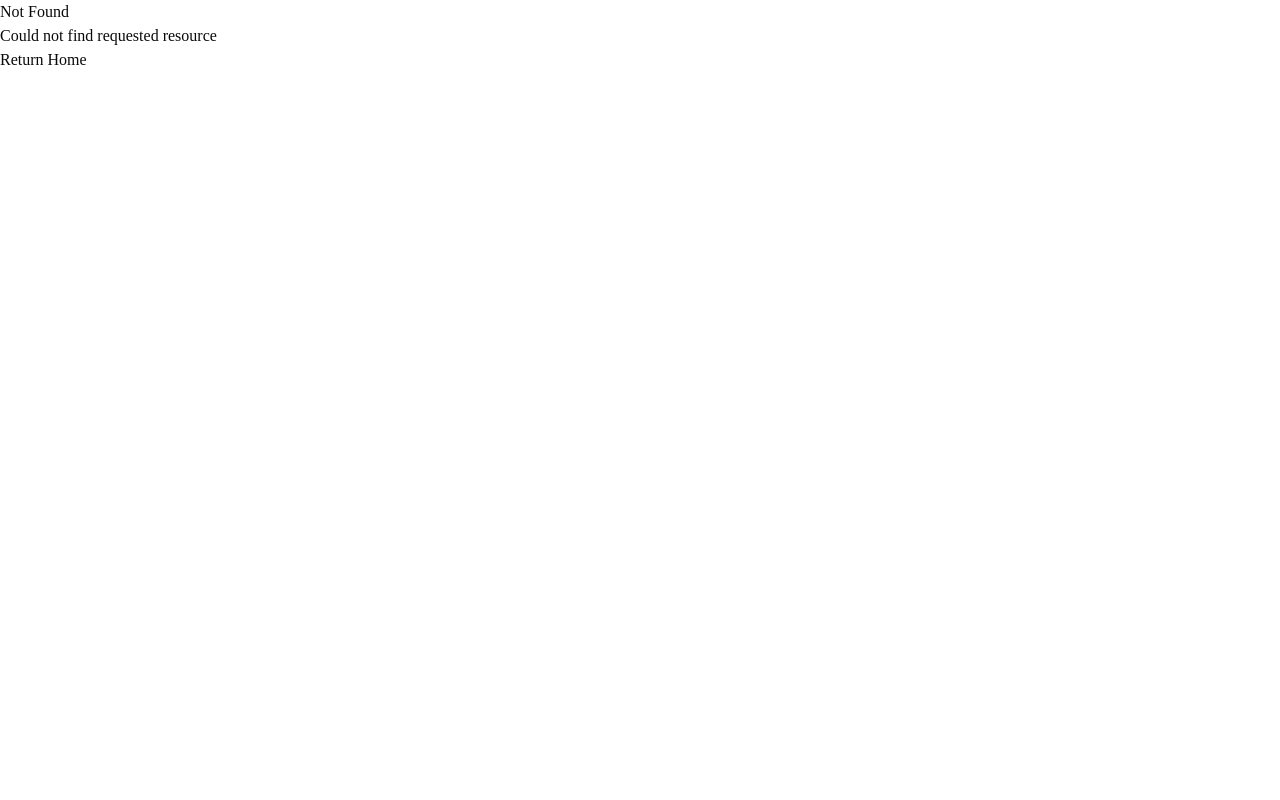
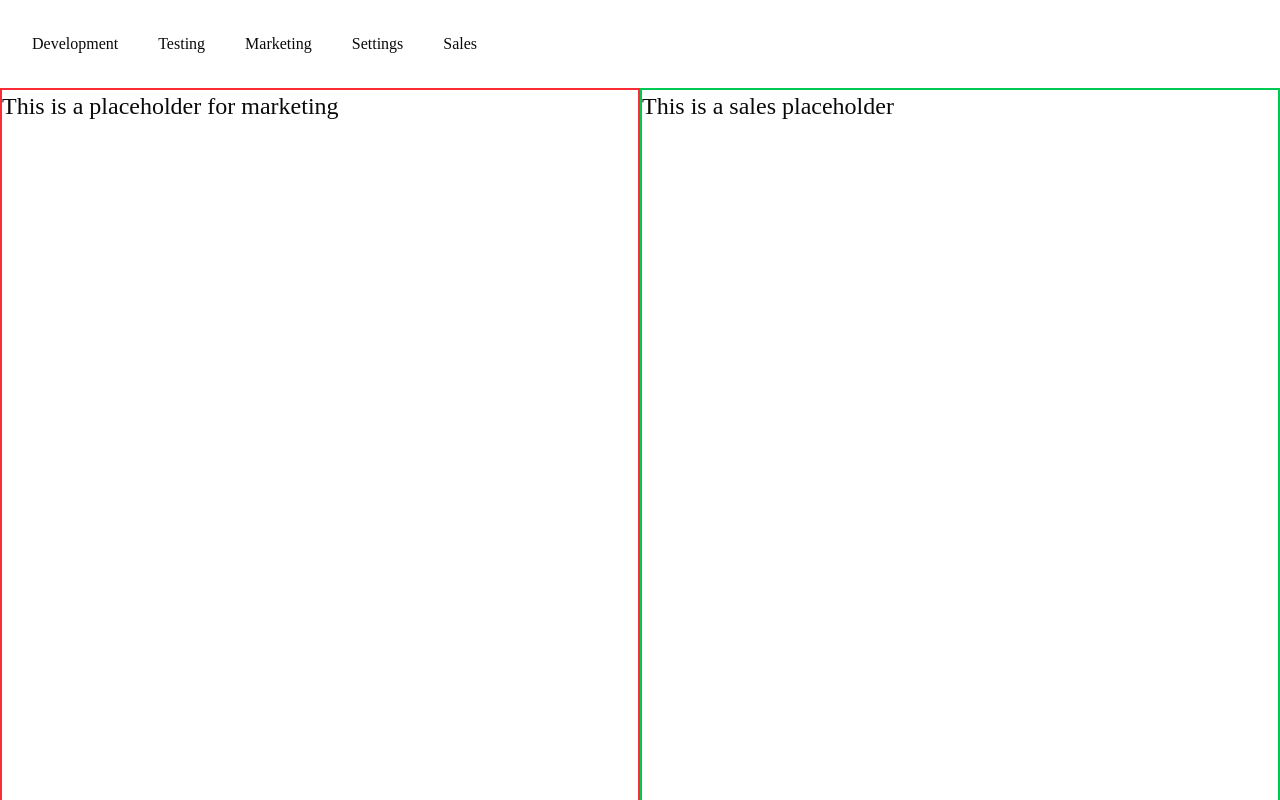
Before and after one commit to mdhimonmia64/blog-site-client, a Next.js app: page /testing in a window 1280 px wide. Before the commit this address had no page. Shown: the top 800 px of the page. Built offline with nearby package versions, Linux system fonts and the light colour scheme.

Commit message:
Parallel Route add

```diff
--- /dev/null
+++ b/src/app/(practice)/@marketingSlot/default.tsx
@@ -0,0 +1,7 @@
+export default function MarketingDefault() {
+  return (
+    <div className="size-200 border-2 border-red-500">
+      <h1 className="text-2xl"> This is a placeholder for marketing </h1>
+    </div>
+  );
+}
--- /dev/null
+++ b/src/app/(practice)/@marketingSlot/marketing/page.tsx
@@ -0,0 +1,7 @@
+export default function MarketingPage() {
+  return (
+    <div className="size-200 border-2 border-red-500">
+      <h1 className="text-2xl"> Marketing </h1>
+    </div>
+  );
+}
--- /dev/null
+++ b/src/app/(practice)/@marketingSlot/marketing/settings/page.tsx
@@ -0,0 +1,7 @@
+export default function SettingsPage() {
+  return (
+    <div className="size-200 border-2 border-orange-500">
+      <h1 className="text-2xl"> Settings </h1>
+    </div>
+  );
+}
--- /dev/null
+++ b/src/app/(practice)/@salesSlot/default.tsx
@@ -0,0 +1,7 @@
+export default function SalesDefault() {
+  return (
+    <div className="size-200 border-2 border-green-500">
+      <h1 className="text-2xl"> This is a sales placeholder </h1>
+    </div>
+  );
+}
--- /dev/null
+++ b/src/app/(practice)/@salesSlot/sales/page.tsx
@@ -0,0 +1,7 @@
+export default function SalesPage() {
+  return (
+    <div className="size-200 border-2 border-green-500">
+      <h1 className="text-2xl"> Sales </h1>
+    </div>
+  );
+}
--- /dev/null
+++ b/src/app/(practice)/default.tsx
@@ -0,0 +1,7 @@
+export default function RootDefault() {
+  return (
+    <div className="size-200 border-2 border-purple-500">
+      <h1 className="text-2xl"> This is root default </h1>
+    </div>
+  );
+}
--- /dev/null
+++ b/src/app/(practice)/development/page.tsx
@@ -0,0 +1,7 @@
+export default function DevelopmentPage() {
+  return (
+    <div className="size-200 border-2 border-purple-500">
+      <h1 className="text-2xl"> Development </h1>
+    </div>
+  );
+}
--- /dev/null
+++ b/src/app/(practice)/layout.tsx
@@ -0,0 +1,40 @@
+import Link from "next/link";
+
+export default function PracticeLayout({
+  children,
+  marketingSlot,
+  salesSlot,
+}: {
+  children: React.ReactNode;
+  marketingSlot: React.ReactNode;
+  salesSlot: React.ReactNode;
+}) {
+  return (
+    <div>
+      <nav className="flex gap-10 m-8">
+        <Link className="hover:underline" href="/development">
+          Development
+        </Link>
+        <Link className="hover:underline" href="/testing">
+          Testing
+        </Link>
+        <Link className="hover:underline" href="/marketing">
+          Marketing
+        </Link>
+        <Link className="hover:underline" href="/marketing/settings">
+          Settings
+        </Link>
+        <Link className="hover:underline" href="/sales">
+          Sales
+        </Link>
+      </nav>
+
+      <div className="flex">
+        {marketingSlot}
+        {salesSlot}
+      </div>
+
+      {children}
+    </div>
+  );
+}
--- /dev/null
+++ b/src/app/(practice)/testing/page.tsx
@@ -0,0 +1,7 @@
+export default function DevelopmentPage() {
+  return (
+    <div className="size-200 border-2 border-blue-500">
+      <h1 className="text-2xl"> Testing </h1>
+    </div>
+  );
+}
```
